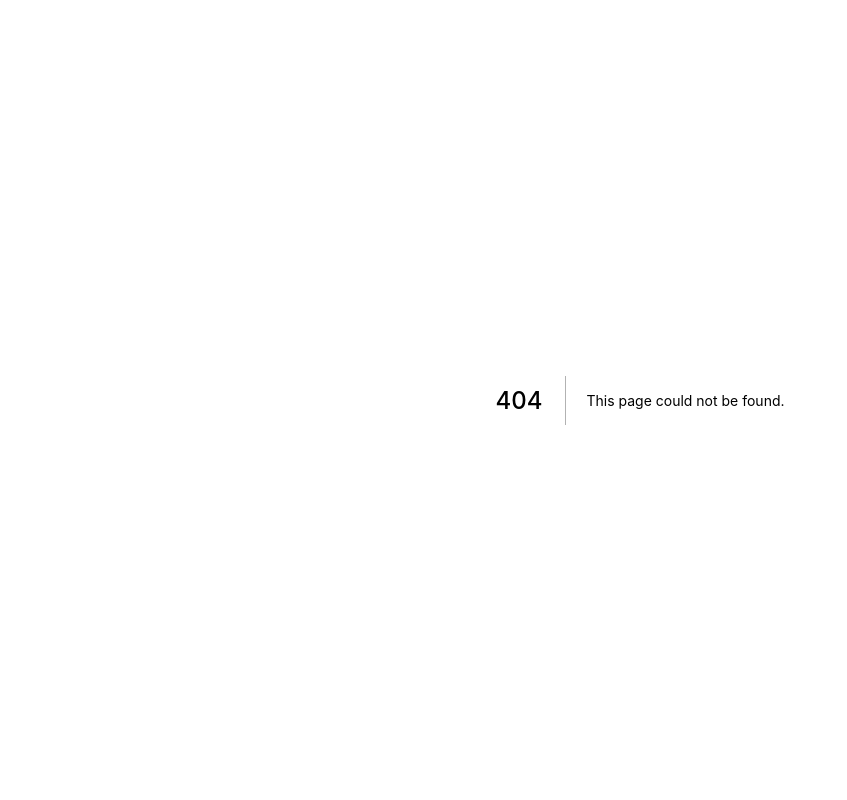
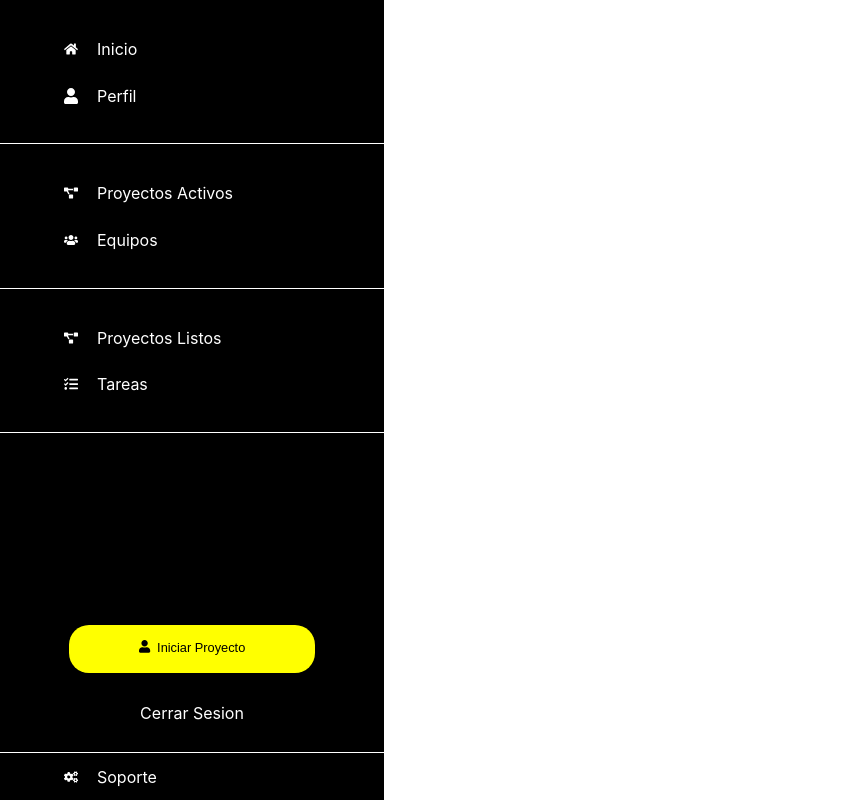
Before and after one commit to diverIT/front-diver-one, a Next.js app: page /user-logeed in a window 1280 px wide. Before the commit this address had no page. Shown: the whole page, without its empty margins (0-847 px from the left). Built offline with nearby package versions, Linux system fonts and the light colour scheme.

Commit message:
Complete styles Aside-logged

```diff
--- a/components/Button.jsx
+++ b/components/Button.jsx
@@ -8,21 +8,22 @@ function Button({ message, background, width, color }) {
         <span className="icon">
           <FontAwesomeIcon icon={faUser} />
         </span>
-        {message}
+        <span>{message}</span>
       </button>
       <style jsx>{`
         button {
-          min-width: ${width};
+          width: 100%;
+          max-width: ${width};
           height: 3rem;
           background-color: ${background};
           border-radius: 20px;
           border: none;
           padding: 0.9rem;
           color: ${color};
-          left: 0;
           font-size: 0.8rem;
           display: flex;
           justify-content: center;
+          cursor: pointer;
         }
         .icon {
           display: inline-block;
--- a/components/Form.jsx
+++ b/components/Form.jsx
@@ -16,7 +16,7 @@ export default function Form() {
     e.preventDefault();
     setData({ user: "", password: "" });
     if (data.user) {
-      router.push("/aside-logeed");
+      router.push("/user-logeed");
     }
   }
   console.log("clickea algo");
--- /dev/null
+++ b/components/Section-aside/Section.module.css
@@ -0,0 +1,33 @@
+.box {
+  width: 100%;
+  height: 20%;
+  display: grid;
+  place-items: center;
+  place-content: center;
+  border-bottom: 1px solid white;
+}
+.boxNav{
+  width: 100%;
+  min-width: 30vw;
+  padding: .8rem;
+  padding-left: 4rem;
+  color: white;
+  /* border: 1px solid white; */
+}
+.boxNav:hover{
+  color: black;
+  background-color: hsl(0, 0%, 100%,0.5);
+}
+.boxNavFooter{
+  width: 100%;
+  min-width: 30vw;
+  padding: .8rem;
+  /* margin-top: 7rem; */
+}
+.icon{
+  margin-right: 19px ;
+  width: 14px;
+  /* height: 13px; */
+  line-height: 48px;
+  margin-top: 3px;
+}
--- a/pages/aside-logeed/index.jsx
+++ b/pages/user-logeed/index.jsx
@@ -8,8 +8,8 @@ import {
 } from "@fortawesome/free-solid-svg-icons";
 import { FontAwesomeIcon } from "@fortawesome/react-fontawesome";
 import Link from "next/link";
-import Button from "../../components/Button";
 import styles from "../../styles/Aside.module.css";
+import Button from "./../../components/Button";
 
 export default function Aside() {
   // const location = useLocation().pathname;
@@ -54,13 +54,17 @@ export default function Aside() {
         </section>
         {/* fixme please!!! */}
         <section className={styles.boxNavFooter}>
-          <div className={styles.boxNav}>
-            <Button
-              message="Iniciar Proyecto"
-              background="yellow"
-              width="40%"
-            />
-            <Link href="/">Cerrar Sesion</Link>
+          <div className={styles.thouma}>
+            <div className={styles.thouma1}>
+              <Button
+                message="Iniciar Proyecto"
+                background="yellow"
+                width="80%"
+              />
+            </div>
+            <div className={styles.thouma2}>
+              <Link href="/">Cerrar Sesion</Link>
+            </div>
           </div>
           <div className={styles.boxNav}>
             <FontAwesomeIcon icon={faCogs} className={styles.icon} />
--- a/styles/Aside.module.css
+++ b/styles/Aside.module.css
@@ -47,17 +47,10 @@
   min-width: 30vw;
   padding: .8rem;
   padding-left: 4rem;
-  /* border: 1px solid white; */
 }
 .boxNav:hover{
   color: black;
   background-color: hsl(0, 0%, 100%,0.5);
-}
-.boxNavFooter{
-  width: 100%;
-  min-width: 30vw;
-  padding: .8rem;
-  /* margin-top: 7rem; */
 }
 .icon{
   margin-right: 19px ;
@@ -66,3 +59,26 @@
   line-height: 48px;
   margin-top: 3px;
 }
+.boxNavFooter{
+  width: 30vw;
+  min-width: 30vw;
+  padding: 0;
+  margin: 0;
+}
+.thouma{
+  height: 40vh;
+  text-align: center;
+  display: grid;
+  align-items: center;
+  /* justify-content: center; */
+  border-bottom: 1px solid white;
+}
+.thouma1{
+  min-width: 80%;
+  margin: 0 auto;
+  margin-right: .5rem ;
+  margin-bottom: -17rem;
+}
+.thouma2{
+  margin-bottom: -5rem;
+}
```
Also changed, not shown: components/Section-aside/SectionAside.js (added, +56 -0 lines), pages/user-logeed/aside.css (renamed from pages/aside-logeed/aside.css).
